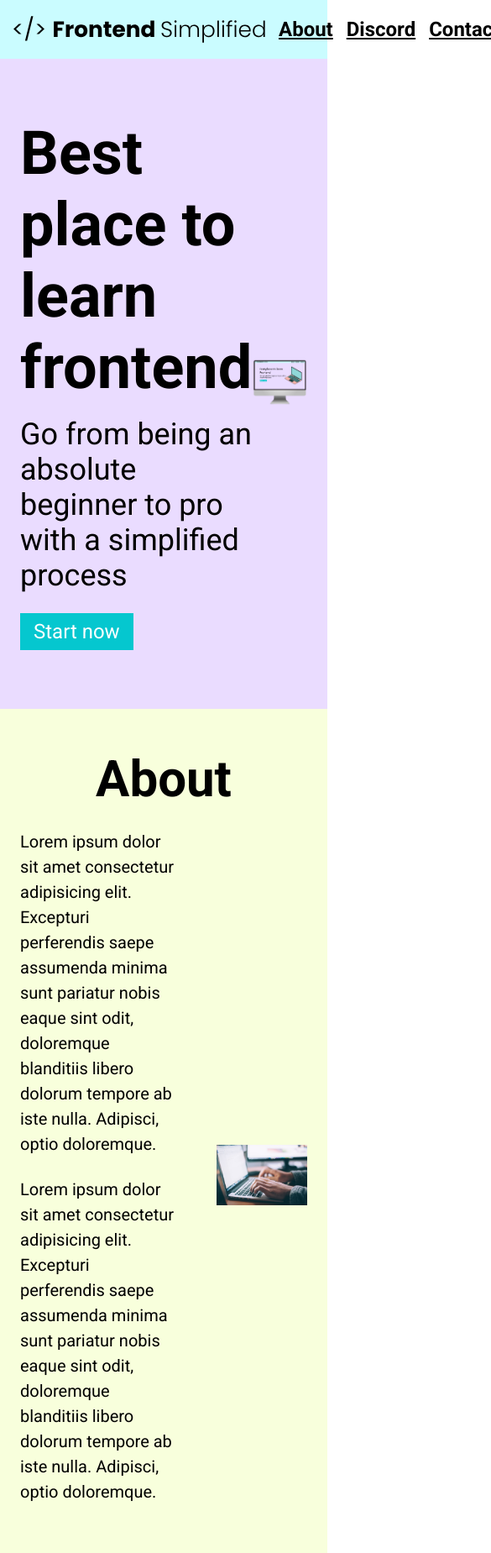
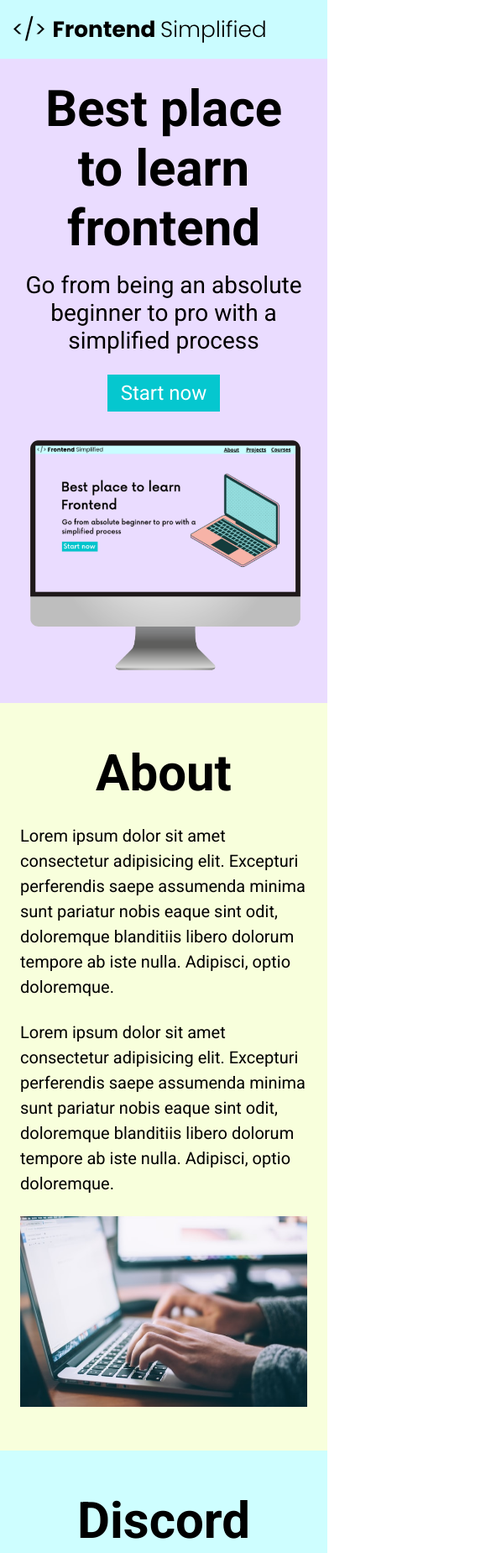
Before and after one commit to VictorFalconi/FES-mini-project, a plain HTML site: page index.html in a window 390 px wide. Shown: the top 1849 px of the page at 84% size, 585 px wide, since content can reach past the window. Drawn offline with Linux system fonts and the light colour scheme.

Commit message:
Responsive

```diff
--- a/index.html
+++ b/index.html
@@ -19,10 +19,10 @@
         </nav>
         <header>
             <div class="row">
-                <div>
+                <div class="home__description">
                     <h1>Best place to learn frontend</h1>
                     <p class="subheader">Go from being an absolute beginner to pro with a simplified process</p>
-                    <button>Start now</button>
+                    <button class="home__description--button">Start now</button>
                 </div>
                 <figure>
                     <img src="laptop.png" alt="Home page image"/>
--- a/style.css
+++ b/style.css
@@ -18,7 +18,7 @@ nav {
 
 header {
     background-color: #eadcff;
-    height: calc(100vh - 70px);
+    height: calc(100vh-70px);
     padding: 24px;
     display: flex;
     align-items: center;
@@ -124,6 +124,7 @@ form {
     max-width: 600px;
     width: 100%;
     margin: 0 auto;
+    padding: 0 24px;
 }
 
 input, textarea {
@@ -153,3 +154,67 @@ footer {
     padding: 0 16px;
 
 }
+
+@media (max-width: 728px) {
+    .row {
+        flex-direction: column;
+    }
+
+    .home__description {
+        margin-bottom: 24px;
+        display: flex;
+        flex-direction: column;
+        align-items: center;
+    }
+
+    h1 {
+        text-align: center;
+        font-size: 60px;
+    }
+
+    .subheader {
+        text-align: center;
+        font-size: 28px;
+    }
+
+    .home__description--button {
+        max-width: 240px;
+    }
+
+    ul {
+        display: none;
+    }
+
+    .section__description {
+        flex-direction: column;
+    }
+
+    .section__description--wrapper {
+        width: 100%;
+    }
+
+    .about__img--wrapper {
+        width: 100%;
+    }
+
+    #discord .section__description {
+        flex-direction: column-reverse;
+    }
+
+    footer {
+        padding: 48px 24px;
+    }
+
+    .footer__logo {
+        max-width: 360px;
+    }
+
+    .footer__link {
+        padding: 0 4px;
+        font-size: 18px;
+    }
+
+    .footer__links {
+        margin-bottom: 24px;
+    }
+}
```
